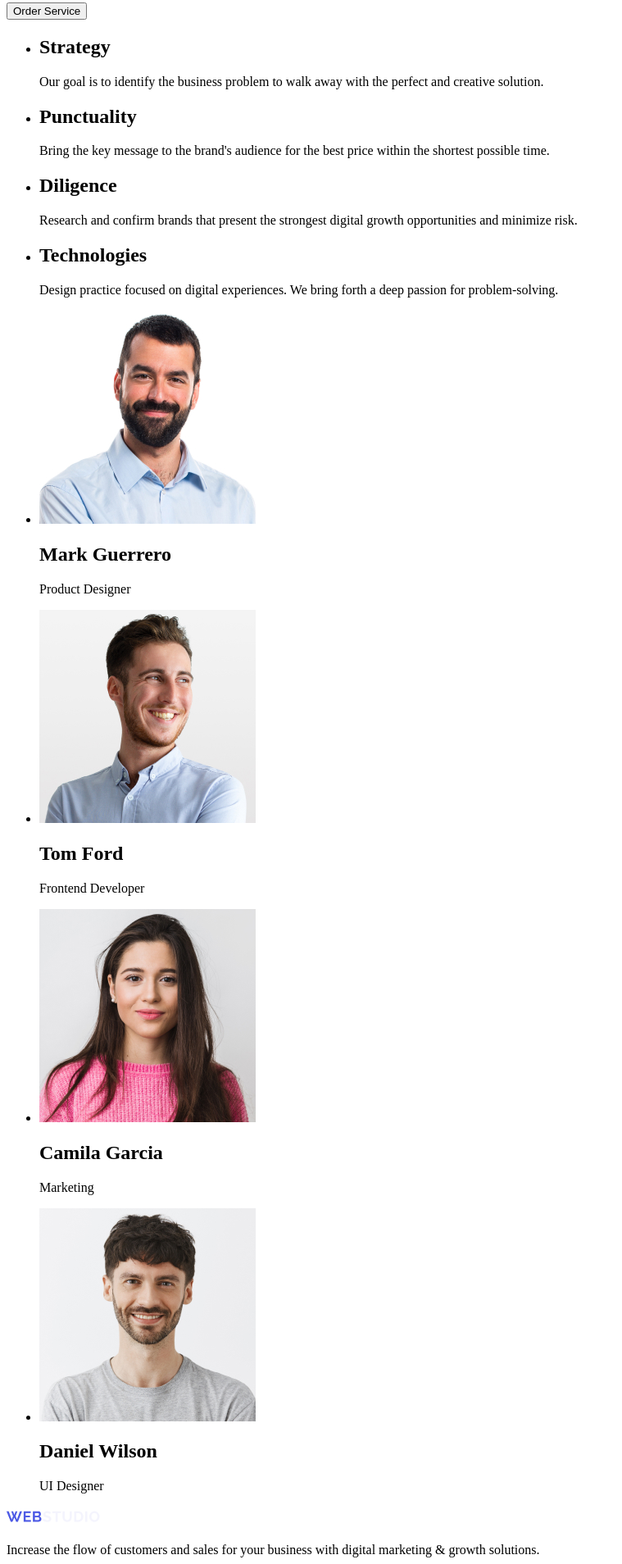
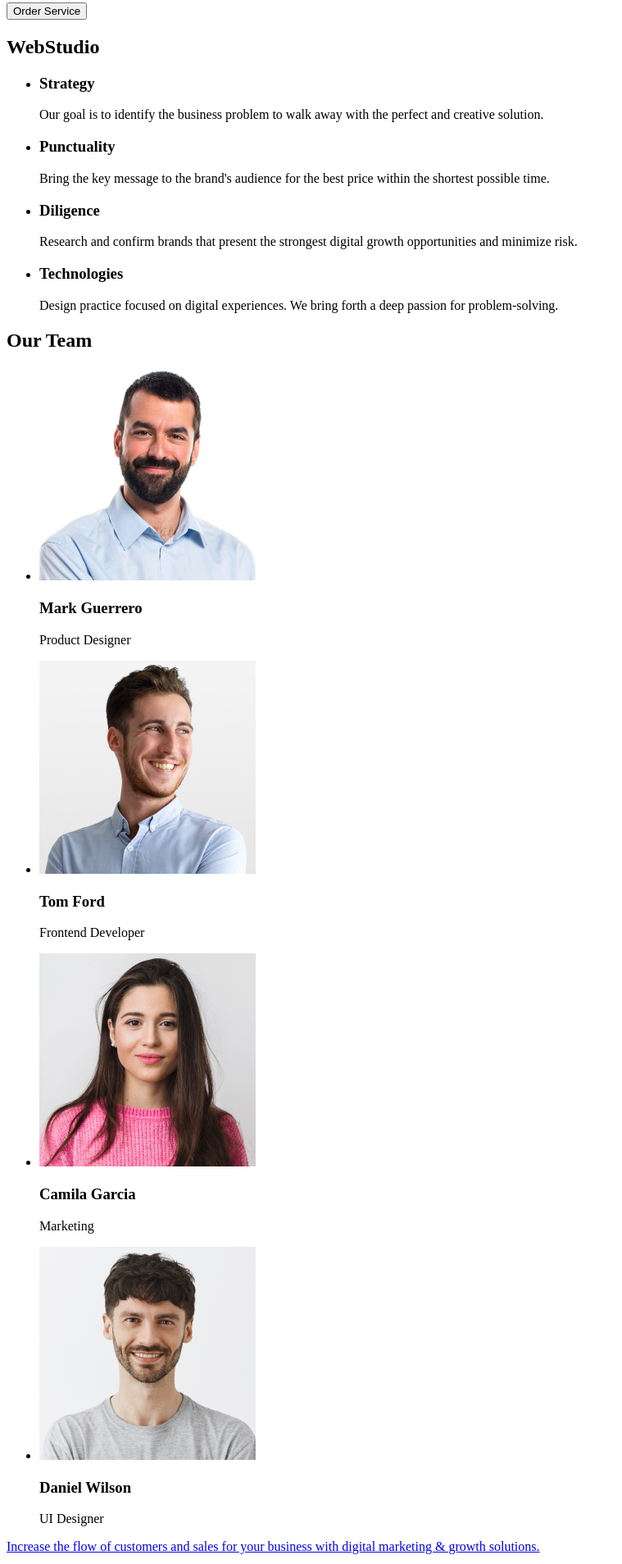
Before and after one commit to viktor-legusov/goit-markup-hw-01, a plain HTML site: page index.html in a window 1280 px wide. Shown: the part 212-2120 px from the top of the page at 82% size, without its empty margins (0-759 px from the left). Drawn offline with Linux system fonts and the light colour scheme.

Commit message:
razminka

```diff
--- a/index.html
+++ b/index.html
@@ -28,40 +28,42 @@
         <button type="button">Order Service</button>
         </section>
         <section>
+            <h2>WebStudio</h2>
             <ul>
                 <li>
-                    <h2>Strategy</h2>
+                    <h3>Strategy</h3>
                     <p>Our goal is to identify the business problem to walk away with the perfect and creative solution.</p>
                 </li>
                 <li>
-                    <h2>Punctuality</h2>
+                    <h3>Punctuality</h3>
                     <p>Bring the key message to the brand's audience for the best price within the shortest possible time.</p>
                 </li>
                 <li>
-                    <h2>Diligence</h2>
+                    <h3>Diligence</h3>
                     <p>Research and confirm brands that present the strongest digital growth opportunities and minimize risk.</p>
                 </li>
                 <li>
-                    <h2>Technologies</h2>
+                    <h3>Technologies</h3>
                     <p>Design practice focused on digital experiences. We bring forth a deep passion for problem-solving.</p>
                 </li>
             </ul>
         </section>
         <section>
+            <h2>Our Team</h2>
             <ul>
                 <li>
                     <img src="./images/img-3.jpg"
                          alt="Mark Guerrero"
                          width="264"
                          height="260" />
-                    <h2>Mark Guerrero</h2>
+                    <h3>Mark Guerrero</h3>
                     <p>Product Designer</p>
                 </li>
                 <li><img src="./images/img-2.jpg"
                          alt="Tom Ford"
                          width="264"
                          height="260" />
-                    <h2>Tom Ford</h2>
+                    <h3>Tom Ford</h3>
                     <p>Frontend Developer</p>
                 </li>
                 <li>
@@ -69,7 +71,7 @@
                          alt="Camila Garcia"
                          width="264"
                          height="260" />
-                    <h2>Camila Garcia</h2>
+                    <h3>Camila Garcia</h3>
                     <p>Marketing</p>
                 </li>
                 <li>
@@ -77,7 +79,7 @@
                          alt="Daniel Wilson"
                          width="264"
                          height="260" />
-                         <h2>Daniel Wilson</h2>
+                         <h3>Daniel Wilson</h3>
                          <p>UI Designer</p>
                 </li>
             </ul>
@@ -86,7 +88,8 @@
 
     </main>
 <footer>
-    <img src="./images/logo.png" alt="Logo" />
+    <a href="./index.html"
+    <img src="./images/logo.png" alt="WebStudio" />
     <p>Increase the flow of customers and sales for your business with digital marketing & growth solutions.</p>
 </footer>
 </body>
```
